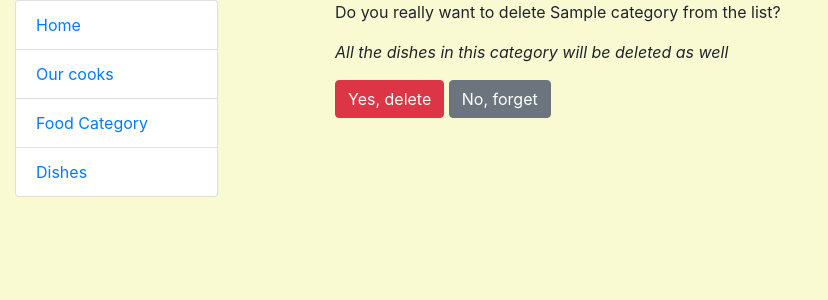
After one commit to FranchukS/catering-service, a Django app: page /categories/1/delete/ in a window 1280 px wide. The commit adds this page. Shown: the top 300 px of the page, without its empty margins (0-828 px from the left). Run offline with Django 4.2, Linux system fonts and the light colour scheme; tables that the repository leaves empty hold one stand-in row (values such as "Sample post").

Commit message:
Add categories-delete view and confirmation page

```diff
--- a/kitchen/urls.py
+++ b/kitchen/urls.py
@@ -5,6 +5,7 @@ from kitchen.views import (
     CategoryDetailView,
     CategoryCreateView,
     CategoryUpdateView,
+    CategoryDeleteView,
 )
 
 
@@ -14,6 +15,9 @@ urlpatterns = [
     path("categories/<int:pk>/", CategoryDetailView.as_view(), name="category-detail"),
     path("categories/create/", CategoryCreateView.as_view(), name="category-create"),
     path("categories/<int:pk>/update/", CategoryUpdateView.as_view(), name="category-update"),
+    path("categories/<int:pk>/delete/", CategoryDeleteView.as_view(), name="category-delete"),
+
+
 ]
 
 app_name = "kitchen"
--- a/kitchen/views.py
+++ b/kitchen/views.py
@@ -45,3 +45,8 @@ class CategoryUpdateView(generic.UpdateView):
     model = Category
     fields = "__all__"
     success_url = reverse_lazy("kitchen:category-list")
+
+
+class CategoryDeleteView(generic.DeleteView):
+    model = Category
+    success_url = reverse_lazy("kitchen:category-list")
--- /dev/null
+++ b/templates/kitchen/category_confirm_delete.html
@@ -0,0 +1,13 @@
+{% extends "base.html" %}
+
+{% block content %}
+  <p>Do you really want to delete {{ category.name }} from the list?</strong>
+  <p><i>All the dishes in this category will be deleted as well</i>
+
+  <form action="" method="post">
+    {% csrf_token %}
+
+    <input type="submit" value="Yes, delete" class="btn btn-danger">
+    <a class="btn btn-secondary" href="{% url "kitchen:category-list" %}">No, forget</a>
+  </form>
+{% endblock %}
--- a/templates/kitchen/category_list.html
+++ b/templates/kitchen/category_list.html
@@ -29,7 +29,7 @@
               <a href="{% url "kitchen:category-update" pk=category.id %}">Update</a>
           </td>
           <td>
-            <a style="color: red" href="">Delete</a>
+            <a style="color: red" href="{% url "kitchen:category-delete" pk=category.id %}">Delete</a>
           </td>
         </tr>
       {% endfor %}
```
